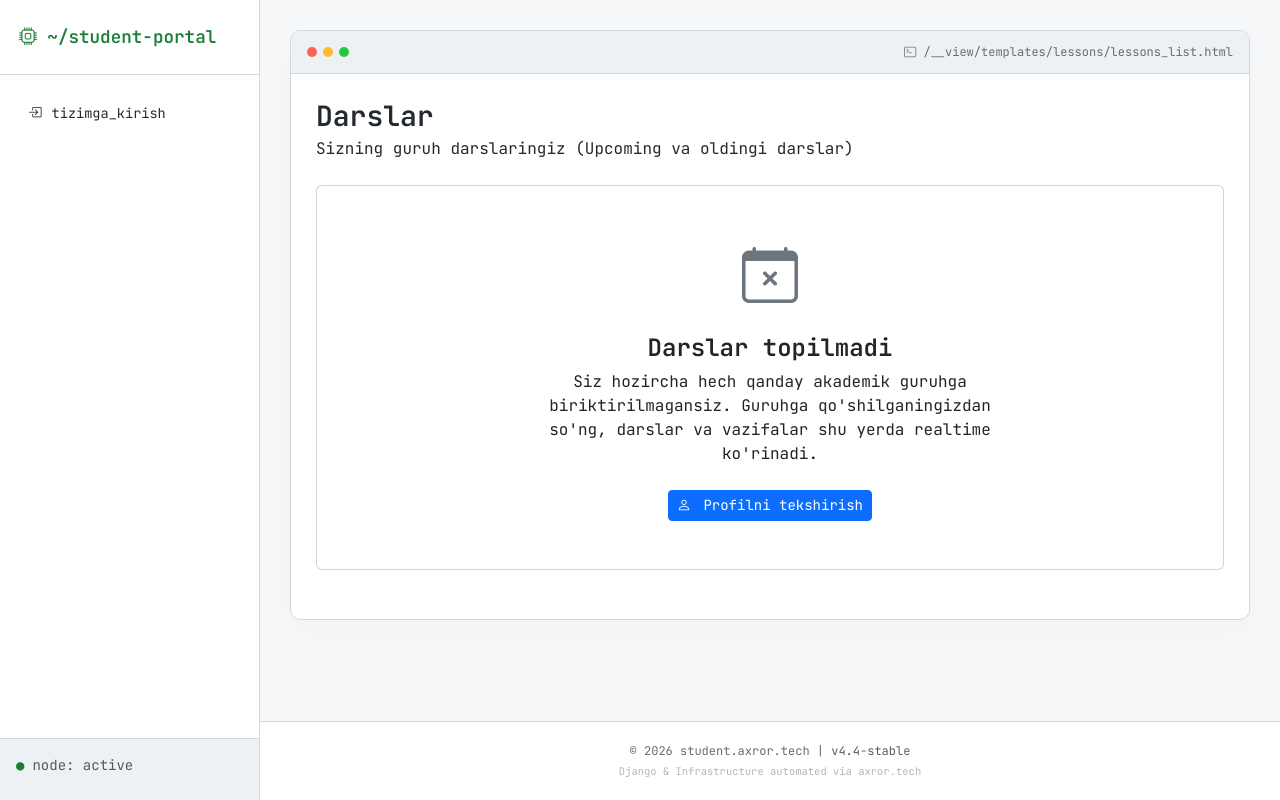
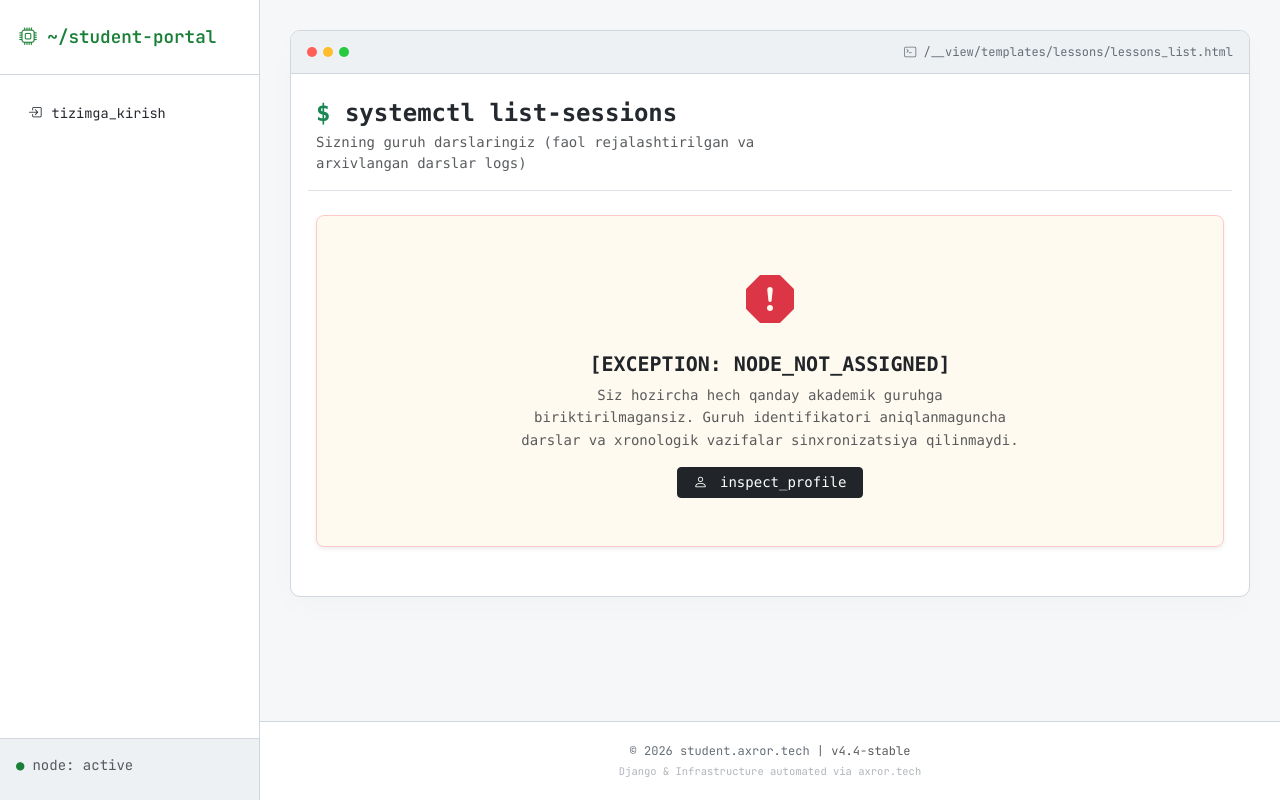
Before and after one commit to axrorback/student-axror, a Django app: template templates/lessons/lessons_list.html in a window 1280 px wide. Run offline with Django 5.2, Linux system fonts and the light colour scheme; the template is opened without the code that fills it, so the values that code supplies are empty; some libraries are stand-ins or nearby versions.

Commit message:
Revamp lessons list page: implement terminal-inspired design, refine layout, update badge visuals, and improve consistency with system-themed styling.

```diff
--- a/templates/lessons/lessons_list.html
+++ b/templates/lessons/lessons_list.html
@@ -2,62 +2,84 @@
 {% block title %}Darslar — Student Portal{% endblock %}
 
 {% block content %}
-<div class="d-flex flex-column flex-md-row align-items-start align-items-md-center justify-content-between gap-2 mb-4">
-  <div>
-    <h3 class="fw-semibold mb-1">Darslar</h3>
-    <div class="text-soft">
+<div class="font-monospace">
+
+  <!-- TOP BANNER & SYSTEM METADATA -->
+  <div class="row align-items-start g-3 mb-4 border-bottom pb-3">
+    <!-- LEFT SIDE: COMMAND -->
+    <div class="col-12 col-md-7">
+      <h3 class="fw-semibold mb-1 fs-4"><span class="text-success">$</span> systemctl list-sessions</h3>
+      <div class="text-muted small">
+        Sizning guruh darslaringiz (faol rejalashtirilgan va arxivlangan darslar logs)
+      </div>
+    </div>
+
+    <!-- RIGHT SIDE: BIG TARGET NODE (GROUP) INFO -->
+    <div class="col-12 col-md-5 text-md-end">
       {% if group %}
-        <span class="badge text-bg-primary me-2">{{ group.name }}</span>
+        <div class="p-2.5 rounded-3 d-inline-block text-start w-100 w-md-auto" style="border: 1px solid var(--border); background: var(--card-bg); min-width: 260px;">
+          <div class="text-muted small d-flex align-items-center gap-1" style="font-size: 0.7rem;">
+            <span class="p-1 rounded-circle bg-success d-inline-block animate-pulse" style="width: 6px; height: 6px;"></span>
+            ACTIVE_TARGET_NODE:
+          </div>
+          <div class="fw-bold text-dark fs-3 my-0.5" style="letter-spacing: -0.5px;">
+            {{ group.name|upper }}
+          </div>
+          <div class="text-muted style-note-text" style="font-size: 0.68rem; line-height: 1.3;">
+            <i class="bi bi-info-circle-fill text-primary"></i> NOTE: Ushbu klasterga tegishli barcha darslar va topshiriqlar quyida realtime sinxronizatsiya qilinmoqda.
+          </div>
+        </div>
       {% endif %}
-      Sizning guruh darslaringiz (Upcoming va oldingi darslar)
-    </div>
     </div>
   </div>
 
   {% if not group %}
-  <div class="card card-soft p-5 text-center my-4">
+    <!-- EMULATED EXCEPTION / ERROR MESSAGE -->
+    <div class="p-5 text-center my-4 rounded-3 shadow-sm" style="border: 1px solid #ffc9c9; background: #fffaf0;">
       <div class="mb-3">
-      <i class="bi bi-calendar-x text-secondary" style="font-size: 3.5rem;"></i>
+        <i class="bi bi-exclamation-octagon-fill text-danger" style="font-size: 3rem;"></i>
       </div>
-    <h4 class="fw-semibold">Darslar topilmadi</h4>
-    <p class="text-soft mx-auto" style="max-width: 500px;">
-      Siz hozircha hech qanday akademik guruhga biriktirilmagansiz. Guruhga qo'shilganingizdan so'ng, darslar va vazifalar shu yerda realtime ko'rinadi.
+      <h4 class="fw-bold text-dark fs-5">[EXCEPTION: NODE_NOT_ASSIGNED]</h4>
+      <p class="text-muted mx-auto small mb-3" style="max-width: 500px; line-height: 1.6;">
+        Siz hozircha hech qanday akademik guruhga biriktirilmagansiz. Guruh identifikatori aniqlanmaguncha darslar va xronologik vazifalar sinxronizatsiya qilinmaydi.
       </p>
-    <div class="mt-2">
-      <a href="{% url 'profile_view' %}" class="btn btn-primary btn-sm">
-        <i class="bi bi-person me-1"></i> Profilni tekshirish
+      <div>
+        <a href="{% url 'profile_view' %}" class="btn btn-sm btn-dark px-3">
+          <i class="bi bi-person me-1"></i> inspect_profile
         </a>
       </div>
     </div>
   {% else %}
 
+    <!-- TWO-COLUMN WORKSPACE -->
     <div class="row g-4">
 
+      <!-- LEFT COLUMN: UPCOMING RUNTIMES -->
       <div class="col-12 col-lg-6">
-      <div class="card card-soft p-4 h-100">
-        <h5 class="fw-semibold mb-3 d-flex align-items-center justify-content-between">
-          <span><i class="bi bi-calendar2-week me-2 text-primary"></i>Upcoming</span>
-          <span class="badge bg-light text-primary border font-monospace small" style="font-size: 12px;">{{ upcoming|length }} ta</span>
+        <div class="p-4 rounded-3 h-100" style="border: 1px solid var(--border); background: var(--card-bg);">
+          <h5 class="fw-bold text-dark fs-6 mb-3 d-flex align-items-center justify-content-between border-bottom pb-2">
+            <span><i class="bi bi-terminal-play text-success me-1"></i> [QUEUE: UPCOMING]</span>
+            <span class="badge bg-light text-dark border font-monospace small" style="font-size: 11px;">{{ upcoming|length }} jobs</span>
           </h5>
 
           {% if upcoming %}
-          <div class="list-group gap-2 border-0">
+            <div class="d-flex flex-column gap-3">
               {% for item in upcoming %}
-              <div class="list-group-item list-group-item-action rounded-3 border p-3">
+                <div class="p-3 rounded border bg-white" style="border-color: var(--border) !important;">
                   <div class="d-flex justify-content-between align-items-start gap-2">
                     <div>
-                    <a href="{% url 'lesson_detail' item.lesson.id %}" class="fw-semibold text-decoration-none text-dark d-block fs-6 mb-1 hover-primary">
+                      <a href="{% url 'lesson_detail' item.lesson.id %}" class="fw-bold text-decoration-none text-dark d-block fs-6 mb-1 hover-primary">
                         {{ item.lesson.title }}
                       </a>
-                    <div class="text-muted small">
-                      <i class="bi bi-clock me-1"></i>{{ item.lesson.starts_at|date:"Y-m-d H:i" }}
+                      <div class="text-muted small" style="font-size: 0.8rem;">
+                        <i class="bi bi-clock me-1"></i> {{ item.lesson.starts_at|date:"Y-m-d H:i" }}
                       </div>
-                    <div class="text-muted small mt-1">
-                      <i class="bi bi-geo-alt me-1"></i>{{ item.lesson.location|default:"—" }}
+                      <div class="text-muted small mt-1" style="font-size: 0.8rem;">
+                        <i class="bi bi-geo-alt me-1"></i> node: {{ item.lesson.location|default:"remote_host" }}
                       </div>
                       {% if item.lesson.teacher %}
-                      <div class="text-soft small mt-1">
-                        <i class="bi bi-person-workspace me-1"></i>O'qituvchi: {{ item.lesson.teacher.full_name|default:item.lesson.teacher.username }}
+                        <div class="text-muted small mt-1" style="font-size: 0.8rem;">
+                          <i class="bi bi-person-workspace me-1"></i> user: {{ item.lesson.teacher.full_name|default:item.lesson.teacher.username }}
                         </div>
                       {% endif %}
                     </div>
@@ -65,55 +87,53 @@
                     <div class="text-end">
                       {% if item.attendance %}
                         {% if item.attendance.status == "PRESENT" %}
-                        <span class="badge text-bg-success">Present</span>
+                          <span class="badge style-status-present">PRESENT</span>
                         {% elif item.attendance.status == "LATE" %}
-                        <span class="badge text-bg-warning">Late</span>
+                          <span class="badge style-status-late">LATE</span>
                         {% elif item.attendance.status == "ABSENT" %}
-                        <span class="badge text-bg-danger">Absent</span>
+                          <span class="badge style-status-absent">ABSENT</span>
                         {% else %}
-                        <span class="badge text-bg-secondary">{{ item.attendance.status }}</span>
+                          <span class="badge bg-light border text-muted">{{ item.attendance.status }}</span>
                         {% endif %}
                       {% else %}
-                      <span class="badge bg-light text-muted border small">Kutilmoqda</span>
+                        <span class="badge bg-light text-muted border small font-monospace" style="border-style: dashed !important;">STAGING</span>
                       {% endif %}
                     </div>
                   </div>
 
                   {% if item.assignment %}
-                  <div class="mt-3 pt-3 border-top small">
-                    <div class="d-flex align-items-center justify-content-between mb-2">
-                      <span class="fw-semibold text-dark">
-                        <i class="bi bi-journal-code me-1 text-primary"></i> Vazifa: {{ item.assignment.title }}
-                      </span>
+                    <div class="mt-3 pt-2.5 border-top small" style="font-size: 0.8rem; border-color: var(--border) !important;">
+                      <div class="text-dark fw-semibold text-truncate mb-1">
+                        <i class="bi bi-journal-code text-primary me-1"></i> task: {{ item.assignment.title }}
                       </div>
-                    <div class="text-soft mb-2">
-                      <i class="bi bi-alarm me-1"></i> Deadline: <span class="text-danger fw-semibold">{{ item.assignment.deadline|date:"Y-m-d H:i" }}</span>
+                      <div class="text-muted mb-2">
+                        <i class="bi bi-alarm me-1"></i> deadline: <span class="text-danger fw-semibold">{{ item.assignment.deadline|date:"Y-m-d H:i" }}</span>
                       </div>
 
                       <div class="d-flex flex-wrap align-items-center justify-content-between gap-2 mt-2">
                         <div>
                           {% if item.submission %}
                             {% if item.submission.status == "APPROVED" %}
-                            <span class="badge text-bg-success"><i class="bi bi-check-circle me-1"></i>Approved</span>
+                              <span class="badge font-monospace text-success bg-success-subtle border border-success-subtle"><i class="bi bi-check-circle me-1"></i>APPROVED</span>
                             {% elif item.submission.status == "REJECTED" %}
-                            <span class="badge text-bg-danger"><i class="bi bi-x-circle me-1"></i>Rejected</span>
+                              <span class="badge font-monospace text-danger bg-danger-subtle border border-danger-subtle"><i class="bi bi-x-circle me-1"></i>REJECTED</span>
                             {% else %}
-                            <span class="badge text-bg-warning"><i class="bi bi-hourglass-split me-1"></i>Pending</span>
+                              <span class="badge font-monospace text-warning bg-warning-subtle border border-warning-subtle"><i class="bi bi-hourglass-split me-1"></i>PENDING</span>
                             {% endif %}
                           {% else %}
-                          <span class="badge text-bg-secondary">Topshirilmagan</span>
+                            <span class="badge font-monospace text-muted bg-body-secondary border">UNTRACKED</span>
                           {% endif %}
                         </div>
 
                         <div>
                           {% if item.can_submit %}
-                          <a href="{% url 'submit_assignment' item.assignment.id %}" class="btn btn-primary btn-sm px-3">
-                            <i class="bi bi-cloud-arrow-up me-1"></i> Topshirish
+                            <a href="{% url 'submit_assignment' item.assignment.id %}" class="btn btn-dark btn-xs font-monospace">
+                              <i class="bi bi-cloud-arrow-up"></i> push_code
                             </a>
                           {% else %}
                             {% if item.submit_reason %}
-                            <span class="text-soft small d-block border-start ps-2 text-wrap style-reason" title="{{ item.submit_reason }}">
-                              <i class="bi bi-info-circle me-1 text-warning"></i>{{ item.submit_reason }}
+                              <span class="text-muted style-reason d-block border-start ps-2" title="{{ item.submit_reason }}">
+                                <i class="bi bi-lock-fill text-danger me-1"></i>locked
                               </span>
                             {% endif %}
                           {% endif %}
@@ -125,85 +145,86 @@
               {% endfor %}
             </div>
           {% else %}
-          <div class="text-soft border border-dashed rounded-3 p-4 text-center">
-            <i class="bi bi-calendar-minus me-1"></i> Yaqin orada rejalashtirilgan darslar yo‘q.
+            <div class="text-muted border border-dashed rounded-3 p-4 text-center small">
+              <i class="bi bi-calendar-minus me-1"></i> [INFO] Navbatda faol dars jarayonlari aniqlanmadi.
             </div>
           {% endif %}
         </div>
       </div>
 
+      <!-- RIGHT COLUMN: PAST ARCHIVES -->
       <div class="col-12 col-lg-6">
-      <div class="card card-soft p-4 h-100">
-        <h5 class="fw-semibold mb-3 d-flex align-items-center justify-content-between">
-          <span><i class="bi bi-clock-history me-2 text-primary"></i>History</span>
-          <span class="badge bg-light text-secondary border font-monospace small" style="font-size: 12px;">{{ past|length }} ta</span>
+        <div class="p-4 rounded-3 h-100" style="border: 1px solid var(--border); background: var(--card-bg);">
+          <h5 class="fw-bold text-dark fs-6 mb-3 d-flex align-items-center justify-content-between border-bottom pb-2">
+            <span><i class="bi bi-clock-history text-primary me-1"></i> [ARCHIVE: HISTORY]</span>
+            <span class="badge bg-light text-muted border font-monospace small" style="font-size: 11px;">{{ past|length }} logs</span>
           </h5>
 
           {% if past %}
-          <div class="list-group gap-2 border-0" style="max-height: 650px; overflow-y: auto; padding-right: 3px;">
+            <div class="d-flex flex-column gap-2" style="max-height: 650px; overflow-y: auto; padding-right: 4px;">
               {% for item in past %}
-              <div class="list-group-item list-group-item-action rounded-3 border p-3">
+                <div class="p-3 rounded border bg-white" style="border-color: var(--border) !important;">
                   <div class="d-flex justify-content-between align-items-start gap-2">
                     <div>
-                    <a href="{% url 'lesson_detail' item.lesson.id %}" class="fw-semibold text-decoration-none text-dark d-block mb-1 hover-primary">
+                      <a href="{% url 'lesson_detail' item.lesson.id %}" class="fw-bold text-decoration-none text-dark d-block mb-1 hover-primary small">
                         {{ item.lesson.title }}
                       </a>
-                    <div class="text-muted small">
-                      <i class="bi bi-calendar-check me-1"></i>{{ item.lesson.starts_at|date:"Y-m-d" }}
-                      <span class="mx-1">•</span>
-                      <i class="bi bi-clock me-1"></i>{{ item.lesson.starts_at|date:"H:i" }} – {{ item.lesson.ends_at|date:"H:i" }}
+                      <div class="text-muted" style="font-size: 0.75rem;">
+                        <i class="bi bi-calendar-check me-1"></i> {{ item.lesson.starts_at|date:"Y-m-d" }}
+                        <span class="mx-1">|</span>
+                        <i class="bi bi-clock me-1"></i> {{ item.lesson.starts_at|date:"H:i" }} – {{ item.lesson.ends_at|date:"H:i" }}
                       </div>
                     </div>
 
                     <div class="text-end">
                       {% if item.attendance %}
                         {% if item.attendance.status == "PRESENT" %}
-                        <span class="badge text-bg-success">Present</span>
+                          <span class="badge style-status-present" style="font-size: 10px; padding: 2px 6px;">PRESENT</span>
                         {% elif item.attendance.status == "LATE" %}
-                        <span class="badge text-bg-warning">Late</span>
+                          <span class="badge style-status-late" style="font-size: 10px; padding: 2px 6px;">LATE</span>
                         {% elif item.attendance.status == "ABSENT" %}
-                        <span class="badge text-bg-danger">Absent</span>
+                          <span class="badge style-status-absent" style="font-size: 10px; padding: 2px 6px;">ABSENT</span>
                         {% elif item.attendance.status == "EXCUSED" %}
-                        <span class="badge text-bg-info">Excused</span>
+                          <span class="badge font-monospace text-primary bg-primary-subtle border-0" style="font-size: 10px; padding: 2px 6px;">EXCUSED</span>
                         {% else %}
-                        <span class="badge text-bg-secondary">{{ item.attendance.status }}</span>
+                          <span class="badge bg-light border text-muted" style="font-size: 10px; padding: 2px 6px;">{{ item.attendance.status }}</span>
                         {% endif %}
                       {% else %}
-                      <span class="badge text-bg-light border text-muted small">Yo'q</span>
+                        <span class="badge bg-light border text-muted small" style="font-size: 10px; padding: 2px 6px;">NULL</span>
                       {% endif %}
                     </div>
                   </div>
 
                   {% if item.assignment %}
-                  <div class="mt-2 pt-2 border-top small">
-                    <div class="text-soft text-truncate mb-2">
-                      <i class="bi bi-journal-code me-1 text-primary"></i> Vazifa: {{ item.assignment.title }}
+                    <div class="mt-2 pt-2 border-top small" style="font-size: 0.75rem; border-color: var(--border) !important;">
+                      <div class="text-muted text-truncate mb-1.5">
+                        <i class="bi bi-journal-code text-primary me-1"></i> task: {{ item.assignment.title }}
                       </div>
 
                       <div class="d-flex align-items-center justify-content-between gap-2">
                         <div>
                           {% if item.submission %}
                             {% if item.submission.status == "APPROVED" %}
-                            <span class="badge text-bg-success">Approved</span>
+                              <span class="text-success fw-bold"><i class="bi bi-check-circle-fill me-1"></i>APPROVED</span>
                             {% elif item.submission.status == "REJECTED" %}
-                            <span class="badge text-bg-danger">Rejected</span>
+                              <span class="text-danger fw-bold"><i class="bi bi-x-circle-fill me-1"></i>REJECTED</span>
                             {% else %}
-                            <span class="badge text-bg-warning">Pending</span>
+                              <span class="text-warning fw-bold"><i class="bi bi-hourglass-split me-1"></i>PENDING</span>
                             {% endif %}
                           {% else %}
-                          <span class="badge text-bg-secondary">Topshirilmagan</span>
+                            <span class="text-muted">UNTRACKED</span>
                           {% endif %}
                         </div>
 
                         <div>
                           {% if item.can_submit %}
-                          <a href="{% url 'submit_assignment' item.assignment.id %}" class="btn btn-outline-primary btn-xs py-1 px-2" style="font-size: 11px;">
-                            <i class="bi bi-cloud-arrow-up"></i> Topshirish
+                            <a href="{% url 'submit_assignment' item.assignment.id %}" class="btn btn-outline-dark font-monospace" style="font-size: 10px; padding: 2px 6px;">
+                              re_push
                             </a>
                           {% else %}
                             {% if item.submit_reason %}
-                            <span class="text-soft" style="font-size: 11px;" title="{{ item.submit_reason }}">
-                              <i class="bi bi-lock-fill text-muted me-1"></i>Yopiq
+                              <span class="text-muted" style="font-size: 10px;">
+                                <i class="bi bi-lock-fill text-muted me-0.5"></i> closed
                               </span>
                             {% endif %}
                           {% endif %}
@@ -215,8 +236,8 @@
               {% endfor %}
             </div>
           {% else %}
-          <div class="text-soft border border-dashed rounded-3 p-4 text-center">
-            <i class="bi bi-clock me-1"></i> O'tilgan darslar tarixi hozircha mavjud emas.
+            <div class="text-muted border border-dashed rounded-3 p-4 text-center small">
+              <i class="bi bi-clock me-1"></i> [INFO] Arxivlangan darslar tarixi mavjud emas.
             </div>
           {% endif %}
         </div>
```
Also changed, not shown: other parts of templates/lessons/lessons_list.html (+32 -4 lines). Lines whose indentation alone changed are shown as unchanged.
